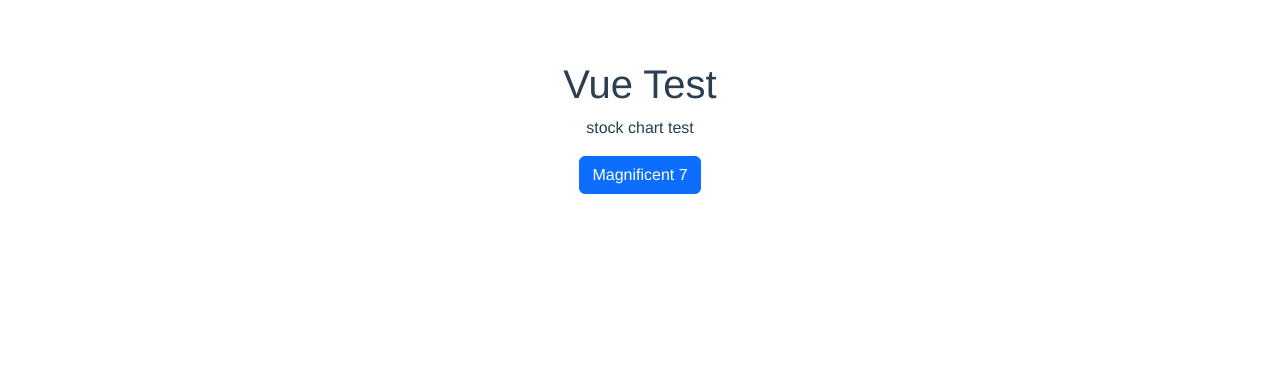
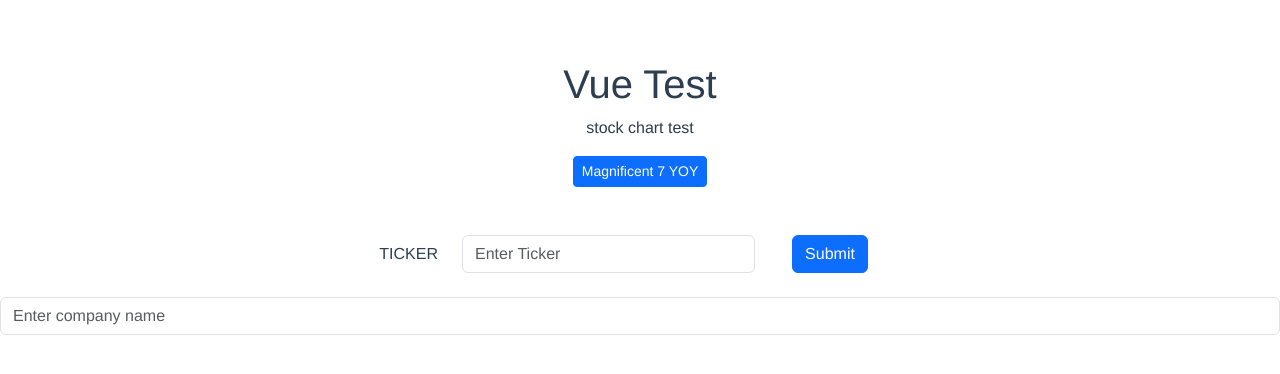
Before and after one commit to chldnrwo/stockChart_front, a Vue app: page / in a window 1280 px wide. Shown: the top 374 px of the page. Built offline with nearby package versions, Linux system fonts and the light colour scheme.

Commit message:
회사 자동완성 api 적용, 보안을 위해 AWS Lambda 함수 경유

```diff
--- a/src/App.vue
+++ b/src/App.vue
@@ -2,8 +2,35 @@
   <!--img alt="Vue logo" src="./assets/logo.png"-->
   <HelloWorld msg="Vue Test"/>
   <div>
-    <button class="btn btn-primary" @click="toggleStocks">Magnificent 7</button>
+    <button class="btn btn-primary btn-sm" @click="toggleStocks">Magnificent 7 YOY</button>
   </div>
+  <div class="container mt-5">
+    <form>
+      <div class="row justify-content-center">
+        <!-- 간격을 위해 20%씩 양옆에 col 추가 -->
+        <div class="col-2"></div>
+        <div class="col-8">
+          <div class="row align-items-center">
+            <div class="col-3 d-flex align-items-center justify-content-end">
+              <label for="exampleInput" class="form-label mb-0">TICKER</label>
+            </div>
+            <div class="col-5">
+              <input type="text" class="form-control" id="exampleInput" placeholder="Enter Ticker">
+            </div>
+            <div class="col-2">
+              <button type="submit" class="btn btn-primary">Submit</button>
+            </div>
+          </div>
+        </div>
+        <div class="col-2"></div>
+      </div>
+    </form>
+  </div>
+  <br>
+
+  <AutoComplete @company-selected="fetchStockData" />
+  <br>
+
   <!--BarChart /-->
   <BarChart2 v-if="showStocks" />
 </template>
@@ -12,13 +39,15 @@
 import HelloWorld from './components/HelloWorld.vue'
 //import BarChart from './components/BarChart.vue';
 import BarChart2 from './components/BarChart2.vue';
+import AutoComplete from './components/AutoComplete.vue';
 
 export default {
   name: 'App',
   components: {
     HelloWorld,
     //BarChart,
-    BarChart2
+    BarChart2,
+    AutoComplete
   },
   data() {
     return {
--- /dev/null
+++ b/src/components/AutoComplete.vue
@@ -0,0 +1,91 @@
+<template>
+    <div class="autocomplete-container">
+      <input
+        type="text"
+        class="form-control"
+        v-model="query"
+        @input="onInput"
+        placeholder="Enter company name"
+      />
+      <ul v-if="suggestions.length" class="list-group">
+        <li
+          class="list-group-item"
+          v-for="suggestion in suggestions"
+          :key="suggestion.ticker"
+          @click="selectSuggestion(suggestion)"
+        >
+          {{ suggestion.name }}
+        </li>
+      </ul>
+    </div>
+  </template>
+
+  <script>
+  import axios from 'axios';
+
+  export default {
+    name: 'StockAutocomplete',
+    data() {
+      return {
+        query: '',
+        suggestions: [],
+      };
+    },
+    methods: {
+      onInput() {
+        if (this.query.length > 2) {
+          this.fetchSuggestions();
+        } else {
+          this.suggestions = [];
+        }
+      },
+      async fetchSuggestions() {
+        try {
+          const response = await axios.get('https://fygmjgopra.execute-api.ap-northeast-2.amazonaws.com/default/polygonTicker', {
+            params: {
+              q: this.query
+            }
+          });
+
+            // response.data는 전체 응답 객체이므로, 실제 데이터는 response.data.body에 있음
+            let data = response.data.body;
+
+            // 응답이 JSON 문자열일 경우 파싱
+            if (typeof data === 'string') {
+            data = JSON.parse(data);
+            }
+
+            if (Array.isArray(data)) {
+            this.suggestions = data.slice(0, 8); // 상위 8개 결과만 사용
+            } else {
+            console.error('Unexpected response format:', data);
+            }
+        } catch (error) {
+            console.error('Error fetching suggestions:', error);
+        }
+      },
+      selectSuggestion(suggestion) {
+        this.query = suggestion.name;
+        this.suggestions = [];
+        this.$emit('company-selected', suggestion.ticker);
+      },
+    },
+  };
+  </script>
+
+  <style scoped>
+  .autocomplete-container {
+    position: relative;
+  }
+
+  .list-group {
+    position: absolute;
+    z-index: 1000;
+    width: 100%;
+    background-color: white;
+  }
+
+  .list-group-item {
+    cursor: pointer;
+  }
+  </style>
```
